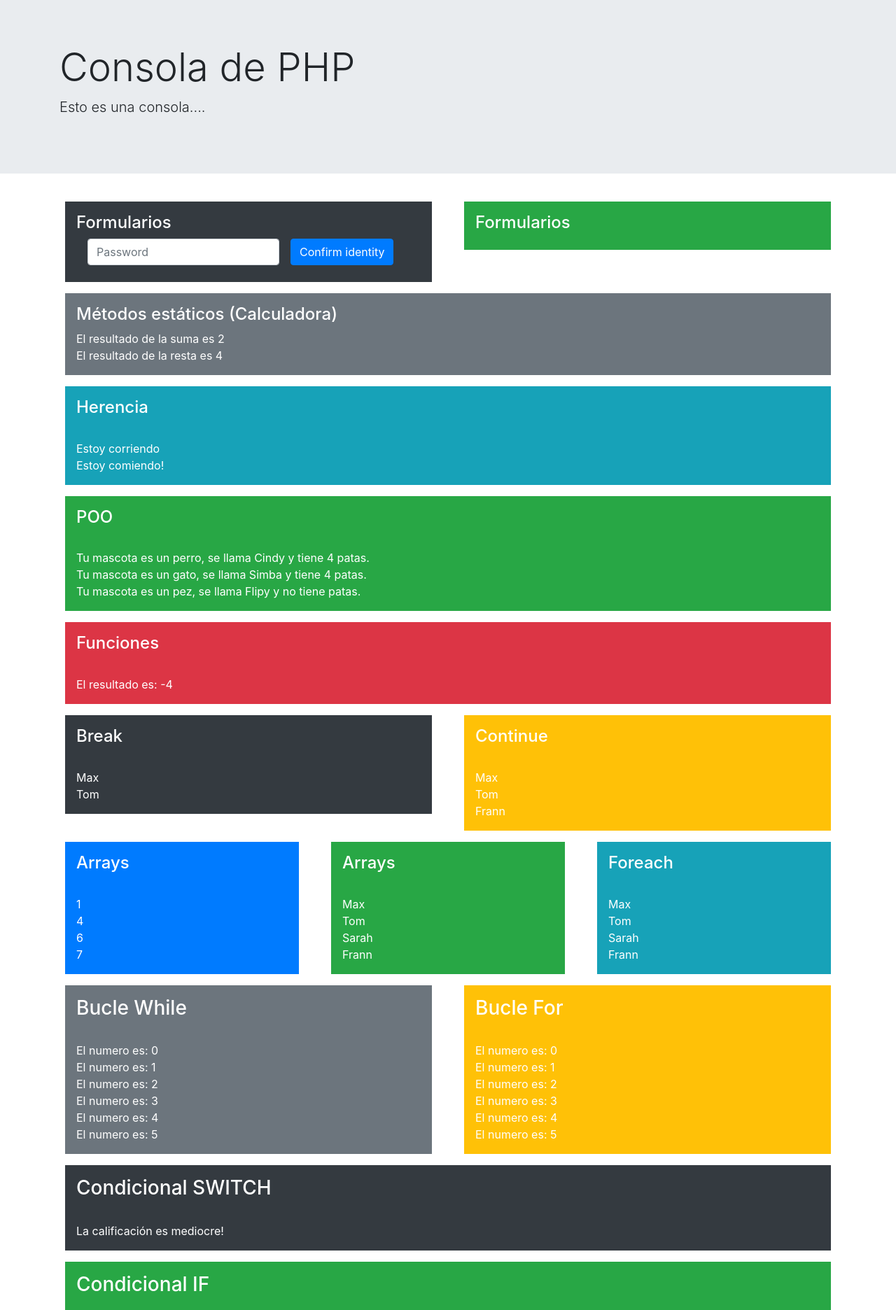
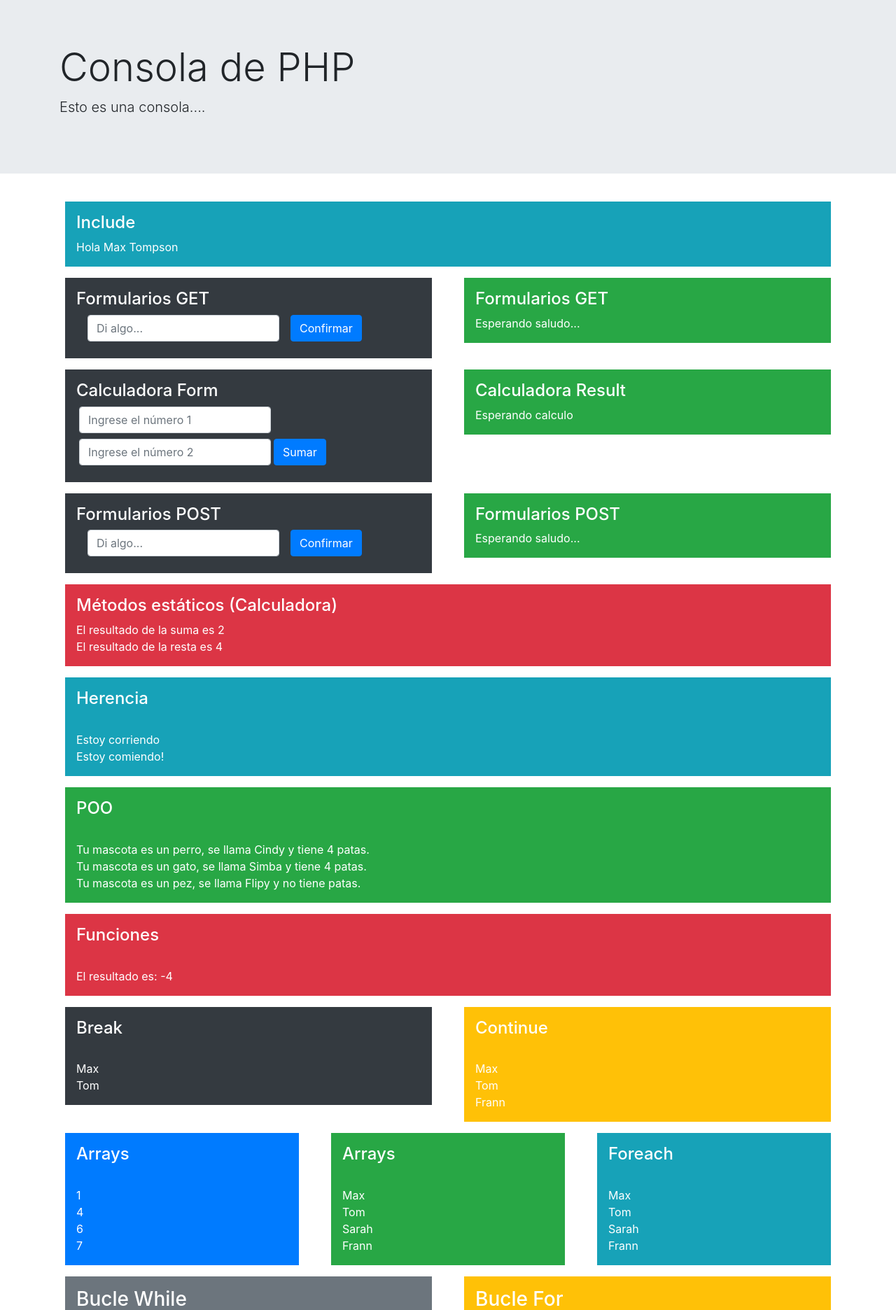
Before and after one commit to FrannM/PHP-Console, a PHP site: page / in a window 1280 px wide. Shown: the part 57-1929 px from the top of the page at 70% size. Run offline with PHP 8.4, Linux system fonts and the light colour scheme.

Commit message:
Agregado Include

```diff
--- a/index.php
+++ b/index.php
@@ -22,16 +22,32 @@
     </div>
 
     <div class="container">
+
+        <?php include('person.php'); ?>
+
+        <div class="row">
+            <div class="col-12">
+                <div class="p-3 m-2 bg-info text-white">
+                    <h4>Include</h4>
+                    <?php
+                    $person = new Person("Max", "Tompson");
+
+                    echo $person->greetings();
+                    ?>
+                </div>
+            </div>
+        </div>
+
         <div class="row">
             <div class="col-6">
                 <div class="p-3 m-2 bg-dark text-white">
-                    <h4>Formularios</h4>
-                    <form class="form-inline">
+                    <h4>Formularios GET</h4>
+                    <form class="form-inline" method="GET" action="#">
                         <div class="form-group mx-sm-3 mb-2">
-                            <label for="inputPassword2" class="sr-only">Password</label>
-                            <input type="password" class="form-control" id="inputPassword2" placeholder="Password">
+                            <label for="saludo" class="sr-only">Saludo</label>
+                            <input type="text" class="form-control" id="saludo" name="saludo" placeholder="Di algo...">
                         </div>
-                        <button type="submit" class="btn btn-primary mb-2">Confirm identity</button>
+                        <button type="submit" class="btn btn-primary mb-2">Confirmar</button>
                     </form>
 
                 </div>
@@ -39,16 +55,83 @@
             </div>
             <div class="col-6">
                 <div class="p-3 m-2 bg-success text-white">
-                    <h4>Formularios</h4>
+                    <h4>Formularios GET</h4>
+                    <?php
+                    if (isset($_GET['saludo'])) {
+                        echo $_GET['saludo'];
+                    } else {
+                        echo "Esperando saludo...";
+                    }
+                    ?>
+                </div>
+            </div>
+        </div>
 
+        <div class="row">
+            <div class="col-6">
+                <div class="p-3 m-2 bg-dark text-white">
+                    <h4>Calculadora Form</h4>
+                    <form class="form-inline" method="POST" action="#">
+                        <div class="form-group mx-sm-1 mb-2">
+                            <label for="num1" class="sr-only">Número 1</label>
+                            <input type="number" class="form-control" id="num1" name="num1" placeholder="Ingrese el número 1">
+                        </div>
+                        <div class="form-group mx-sm-1 mb-2">
+                            <input type="number" class="form-control" id="num2" name="num2" placeholder="Ingrese el número 2">
+                        </div>
+                        <button type="submit" class="btn btn-primary mb-2">Sumar</button>
+                    </form>
+                </div>
+            </div>
+            <div class="col-6">
+                <div class="p-3 m-2 bg-success text-white">
+                    <h4>Calculadora Result</h4>
+                    <?php
+                    if (isset($_POST['num1']) && isset($_POST['num2'])) {
+                        $result = $_POST['num1'] + $_POST['num2'];
+                        echo "El resultado es: " . $result;
+                    } else {
+                        echo "Esperando calculo";
+                    }
+                    ?>
                 </div>
 
             </div>
         </div>
 
+
+        <div class="row">
+            <div class="col-6">
+                <div class="p-3 m-2 bg-dark text-white">
+                    <h4>Formularios POST</h4>
+                    <form class="form-inline" method="POST" action="#">
+                        <div class="form-group mx-sm-3 mb-2">
+                            <label for="saludo" class="sr-only">Saludo</label>
+                            <input type="text" class="form-control" id="saludo" name="saludo" placeholder="Di algo...">
+                        </div>
+                        <button type="submit" class="btn btn-primary mb-2">Confirmar</button>
+                    </form>
+
+                </div>
+
+            </div>
+            <div class="col-6">
+                <div class="p-3 m-2 bg-success text-white">
+                    <h4>Formularios POST</h4>
+                    <?php
+                    if (isset($_POST['saludo'])) {
+                        echo $_POST['saludo'];
+                    } else {
+                        echo "Esperando saludo...";
+                    }
+                    ?>
+                </div>
+            </div>
+        </div>
+
         <div class="row">
             <div class="col-12">
-                <div class="p-3 m-2 bg-secondary text-white">
+                <div class="p-3 m-2 bg-danger text-white">
                     <h4>Métodos estáticos (Calculadora)</h4>
                     <?php
                     class Calculadora
--- /dev/null
+++ b/person.php
@@ -0,0 +1,15 @@
+<?php
+class Person
+{
+    public $firstName;
+    public $lastName;
+
+    function __construct($firstName, $lastname)
+    {
+        $this->firstName = $firstName;
+        $this->lastName = $lastname;
+    }
+    function greetings(){
+        return "Hola " . $this->firstName . " " . $this->lastName;
+    }
+}
```
